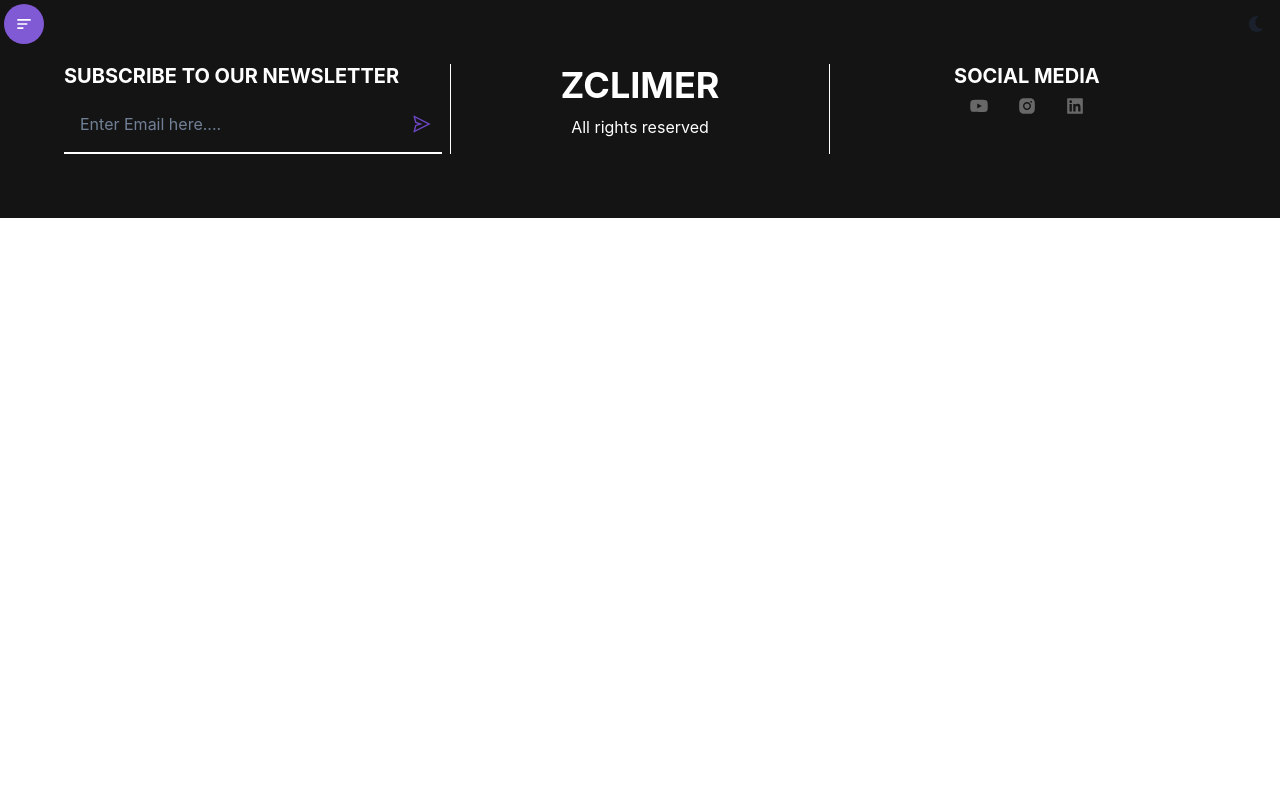
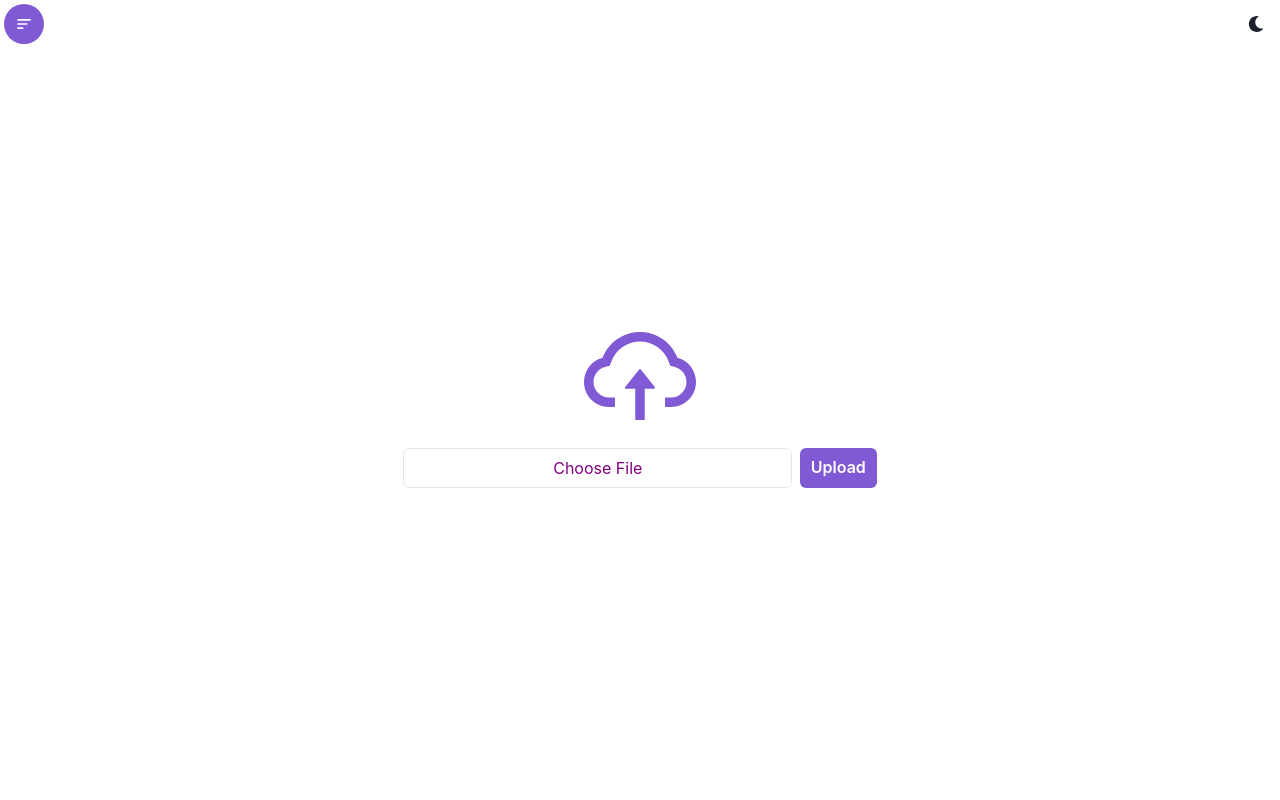
Before and after one commit to Nukealbert/React-chakra-ui, a React (Create React App) app: page /upload in a window 1280 px wide. Shown: the top 800 px of the page. Built offline with nearby package versions, Linux system fonts and the light colour scheme.

Commit message:
Upload Videos Screen is done

```diff
--- a/src/App.js
+++ b/src/App.js
@@ -4,6 +4,7 @@ import Header from './components/Header';
 import Home from './components/Home';
 import Footer from './components/Footer';
 import Videos from './components/Videos';
+import Upload from './components/Upload';
 
 function App() {
   return <Router>
@@ -11,6 +12,7 @@ function App() {
     <Routes>
       <Route path='/' element={<Home />} />
       <Route path='/videos' element={<Videos />} />
+      <Route path='/upload' element={<Upload />} />
     </Routes>
     <Footer />
 
--- /dev/null
+++ b/src/components/Upload.jsx
@@ -0,0 +1,42 @@
+import { Container, HStack, VStack,Input, Button  } from '@chakra-ui/react'
+import React from 'react'
+import { AiOutlineCloudUpload } from 'react-icons/ai'
+
+function Upload() {
+  return (
+    <Container
+        h={'100vh'}
+        maxW={'container.xl'}
+        p={'16'}
+    >
+        <VStack
+            justifyContent={'center'}
+            h={'full'}
+            color={'purple.500'}
+        >
+            <AiOutlineCloudUpload size={'10vmax'} />
+
+                <form>
+                    <HStack>
+                        <Input type={'file'} required
+                            css={{
+                                "&::file-selector-button":{
+                                    border:"none",
+                                    width:"calc(100% + 36px)",
+                                    height:"100%",
+                                    marginLeft:"-18px",
+                                    color:"purple",
+                                    backgroundColor:"white"
+                                },
+                            }}
+                        />
+                        <Button colorScheme='purple' type={'submit'}>Upload</Button>
+                    </HStack>
+                </form>
+
+        </VStack>
+    </Container>
+  )
+}
+
+export default Upload
```
Also changed, not shown: navigation.vue (added, +68 -0 lines).
